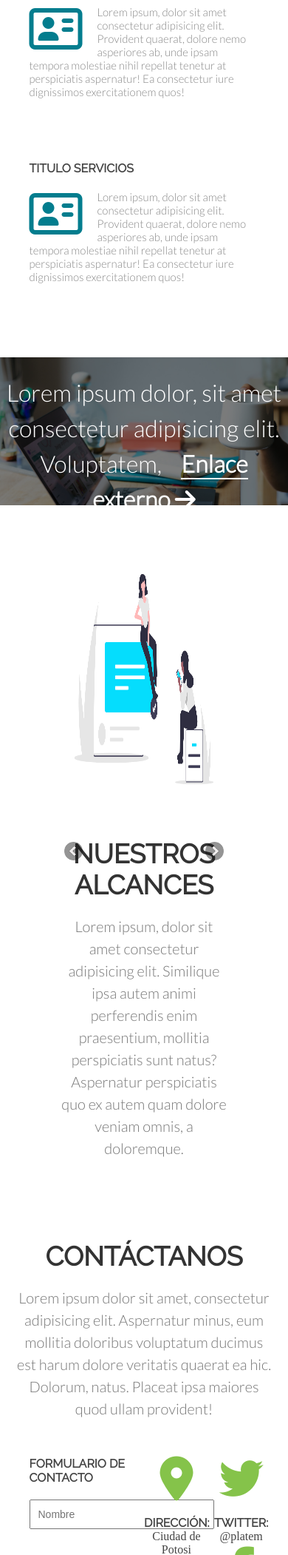
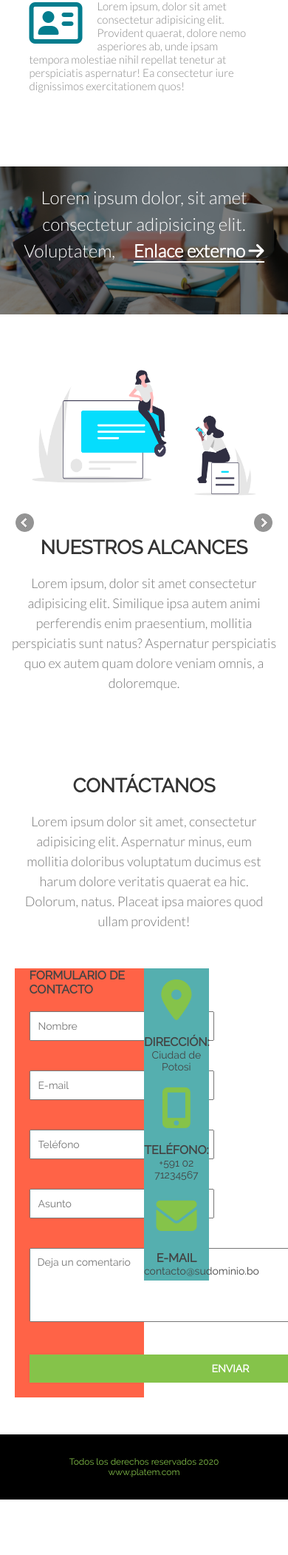
Before and after one commit to simarek/WebPrueba2, a PHP site: page / in a window 390 px wide; the page is wider, and only the part inside the window is pictured. Shown: the part 4398-6500 px from the top of that part at 74% size. After the commit the page ends 6425 px from the top of that part, so only its background shows below. Run offline with PHP 8.4, Linux system fonts and the light colour scheme; some libraries are stand-ins or nearby versions.

Commit message:
nuevos codigos responsive

```diff
--- a/index.html
+++ b/index.html
@@ -23,6 +23,7 @@
   </head>
 
   <body>
+
     <!-- Barra lateral Redes Sociales -->
     <div class="red">
       <div id="facebook">
@@ -59,7 +60,7 @@
       <div class="ancho">
         <!-- Logo principal de la pagina -->
         <div class="logo">
-          <p><img src="images/logo5.png" height="56" /></p>
+          <a href="#"><p><img src="images/logo5.png" height="64px" /></p></a>
         </div>
 
         <!-- Menu de navegacion de la pagina -->
@@ -85,6 +86,8 @@
         </p>
       </div>
     </div>
+
+    <!-- Animacion de particulas y fondo en JS -->
     <div id="particles-js"></div>
 
     <!-- Seccion de contenido wap -->
@@ -128,7 +131,7 @@
         </div>
       </section>
 
-      <!-- Columnas de la seccion wap [Col1] Profesionales -->
+      <!-- Columnas de la seccion wap [Col3] Profesionales -->
       <section class="contenedor-columnas">
         <div class="columnasx3">
           <img src="images/prof3.jpg" alt="" />
@@ -250,9 +253,9 @@
       </h3>
     </section>
 
-    <!-- Seccion empresa quienes somos -->
-    <!-- mnostrara en mdos o trs referencias que representa la empresa,
-    cpomo trabaja o que ofrece alos usuarios -->
+    <!-- Seccion empresa quienes somos
+    Mostrara en dos o tres referencias que representa la empresa,
+    como trabaja o que ofrece a los usuarios -->
     <section class="textos">
       <div class="slider">
         <!-- Slide datos primer grupo -->
@@ -293,6 +296,7 @@
 
     <section class="wap">
 
+      <!--seccion de contacto y redes sociales-->
       <section class="bienvenidos">
         <h2>Contáctanos</h2>
         <h3>Lorem ipsum dolor sit amet, consectetur adipisicing elit. Aspernatur minus, eum mollitia doloribus voluptatum ducimus est harum dolore veritatis quaerat ea hic. Dolorum, natus. Placeat ipsa maiores quod ullam provident!</h3>
@@ -300,6 +304,7 @@
 
       <section class="dos-columnas">
 
+        <!-- Formulario de contacto -->
         <div class="formulario">
           <h4 class="formu-ti">Formulario de Contacto</h4>
           <form action="enviar.php" method="post">
@@ -307,12 +312,14 @@
             <input type="email" name="email" placeholder="E-mail" class="caja-1" required>
             <input type="tel" name="telefono" placeholder="Teléfono" class="caja-1" required>
             <input type="text" name="asunto" placeholder="Asunto" class="caja-1">
-            <textarea name="mensaje" id=""  placeholder="Comentarios" class="caja-2"></textarea>
-            <button type="submit" class="contratar-a correr">Enviar</button>
+            <textarea name="mensaje" id=""  placeholder="Deja un comentario" class="caja-2"></textarea>
+            <button type="submit" class="contratar-a">Enviar</button>
           </form>
         </div>
 
-        <div class="datos">
+
+        <!-- Contactos de redes sociales - Columna 1 -->
+        <div class="datos" >
           <ul class="datos-contacto">
             <li><i class="fa fa-map-marker" aria-hidden="true"></i></li>
             <li><h4>Dirección:</h4>Ciudad de Potosi</li>
@@ -323,6 +330,8 @@
           </ul>
         </div>
 
+         <!--
+           Contactos de redes sociales - Columna 2
         <div class="datos">
           <ul class="datos-contacto">
             <li><i class="fa fa-twitter" aria-hidden="true"></i></li>
@@ -332,7 +341,7 @@
             <li><i class="fa fa-instagram" aria-hidden="true"></i></li>
             <li><h4>Instagram:</h4>@platem</li>
           </ul>
-        </div>
+        </div> -->
 
       </section>
 
--- a/styles/formulario.css
+++ b/styles/formulario.css
@@ -1,61 +1,99 @@
-.dos-columnas{
+.dos-columnas {
   margin-top: 50px;
 }
 
-.datos{
+.formulario {
+  margin: auto;
+  background-color: tomato;
+  width: 50%;
+  float: left;
+}
+
+.datos {
   float: left;
   width: 25%;
   margin: auto;
-	color:#999;
+  color: #999;
+  background-color: rgb(85, 175, 175);
 }
-.formulario{
-	float: left;
-	width: 50%;
-	margin: auto;
-	color:#999;
-}
-.caja-1{
+
+.caja-1 {
   width: 250px;
   height: 40px;
+}
+
+.caja-2 {
+  width: 545px;
+  height: 100px;
+}
+
+.caja-1,
+.caja-2 {
   margin: 20px 20px;
   padding: 10px;
   font-size: 14px;
+  font-family: rale;
+  color: #444;
 }
-.caja-2{
+
+.contratar-a {
   width: 545px;
-	height: 100px;
   margin: 20px 20px;
   padding: 10px;
+  border: 1px solid #85c34a;
+  background-color: #85c34a;
   font-size: 14px;
+  font-weight: bold;
+  font-family: rale;
+  text-transform: uppercase;
+  color: #fff;
 }
-.correr{
+
+.contratar-a:hover {
+  opacity: 0.6;
+  color: #000;
+  border: 1px solid #456427;
+}
+/*
+.correr {
   margin: 20px 20px;
   padding: 10px;
-}
-.formu-ti{
+}*/
+
+.formu-ti {
   margin: 0px 20px;
   color: #444;
 }
-.datos-contacto{
+
+.datos-contacto {
   list-style: none;
   text-align: center;
 }
-.datos-contacto li{
+
+.datos-contacto li {
   color: #444;
   padding-bottom: 5px;
+  font-size: 14px;
+  font-family: rale;
 }
-.datos-contacto li i{
+
+.datos-contacto li i {
   color: #85c34a;
-	font-size: 60px;
+  font-size: 55px;
+  padding-top: 15px;
 }
-.limpia{
-	clear: both;
-}
-footer{
+
+footer {
   clear: both;
   margin-top: 50px;
   background: #000;
   color: #85c34a;
+  font-size: 12px;
+  font-family: rale;
   text-align: center;
   padding: 30px;
 }
+
+.limpia {
+  clear: both;
+}
--- a/styles/responsive.css
+++ b/styles/responsive.css
@@ -1,75 +1,138 @@
-@media only screen and (max-width: 480px) {
+@media only screen and (max-width: 420px) {
   .red {
     display: none;
   }
+
   header {
     height: 55px;
   }
+
   .ancho {
     width: 100%;
     margin: 0;
     padding: 0;
   }
+
   .logo {
     width: 100%;
     height: 35px;
-    text-align: center;
-    padding: 0;
+    /*text-align: center;*/
+    padding: 0 20px;
     margin: 0;
   }
+
   .logo p a {
     width: 100%;
-    font-size: 30px;
+    /*font-size: 30px;*/
     margin: 0;
   }
+
+  .logo img {
+    height: 44px;
+  }
+
   nav {
     width: 100%;
     text-align: center;
     padding: 0;
     margin: 0;
   }
+
   nav ul li a {
-    font-size: 7px;
+    font-size: 12px;
   }
-  .slideInUp {
+
+  /*.slideInUp {
     display: none;
-  }
+  }*/
+
   .letras-slider h1 {
     font-size: 35px;
   }
+
+  .letras-slider p {
+    font-size: 20px;
+    padding-top: 90px;
+  }
+
+  .bienvenidos h2 {
+    font-size: 26px;
+  }
+
+  .bienvenidos h3 {
+    font-size: 18px;
+  }
+
+  .banner-1 h3 {
+    font-size: 24px;
+  }
+
   .columnasx3 {
     width: 100%;
   }
+
+  .banner-2 h3 {
+    background-size: auto;
+    font-size: 24px;
+  }
+
+  .textos {
+    padding: 50px 10px;
+  }
+
+  .texto-1 img {
+    height: 250px;
+    /*width: 100%;*/
+  }
+
+  .texto-1 h2 {
+    font-size: 26px;
+  }
+
+  .texto-1 h3 {
+    font-size: 18px;
+  }
+
   .tablax4 {
     width: 100%;
   }
+
   .tablaxd {
     width: 100%;
   }
+
+  /*clases para el formulario*/
   .dos-columnas {
     width: 100%;
   }
+
   .formulario {
-    width: 85%;
-    margin: 0;
+    float: none;
+    width: 100%;
+    background-color: aquamarine;
   }
-  .formu-ti {
-    width: 100%;
-  }
-  .caja-1 {
-    width: 100%;
-  }
+
+  .formu-ti,
+  .caja-1,
   .caja-2 {
     width: 100%;
   }
-  .datos {
+
+  .contratar-a {
     width: 100%;
   }
+
+  .datos {
+    float: none;
+    width: 100%;
+  }
+
   .correr {
     width: 100%;
   }
 }
-@media only screen and (min-width: 481px) and (max-width: 768px) {
+
+@media only screen and (min-width: 421px) and (max-width: 768px) {
   .red {
     display: none;
   }
--- a/styles/secciones.css
+++ b/styles/secciones.css
@@ -122,7 +122,7 @@ p {
   float: left;
   width: 100%;
   height: 200px;
-  background-repeat: no-repeat; /* no se repeira*/
+  background-repeat: no-repeat; /* no se repetira*/
   background-size: cover; /* imagen al 100% del ancho*/
   background-attachment: fixed; /* posicion fija para la imagen */
   text-align: center;
```
Lines whose indentation alone changed are shown as unchanged.
